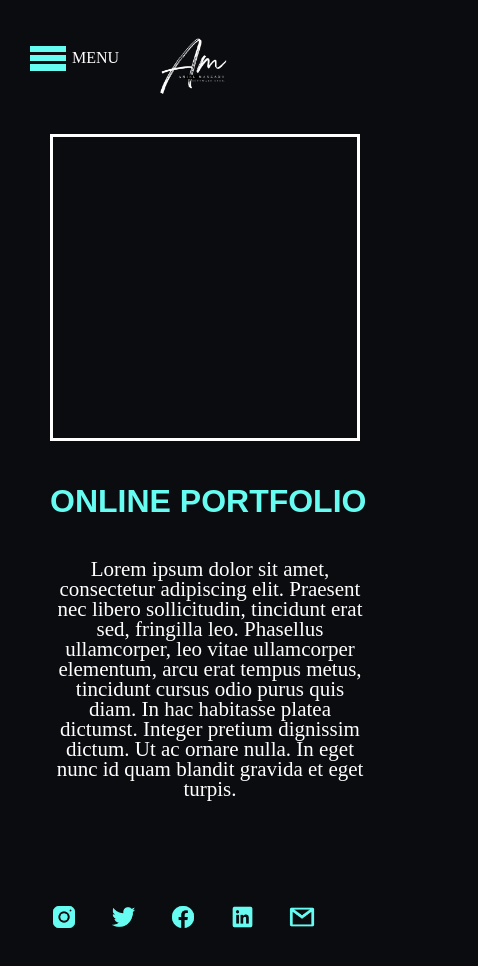
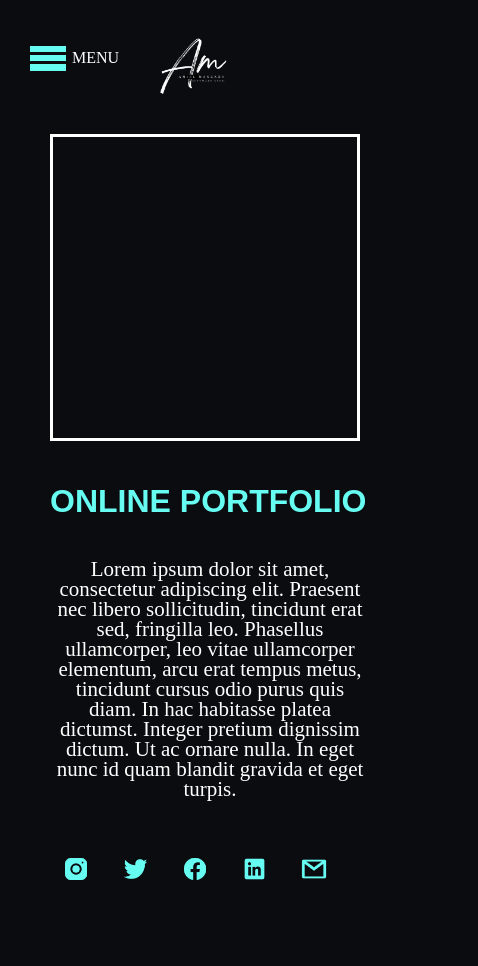
Before and after one commit to rrdot09/portfolio-project, a React (Create React App) app: page / in a window 390 px wide. Shown: the top 966 px of the page, 478 px wide, since content can reach past the window. After the commit the page ends 913 px from the top, so only its background shows below. Built offline with nearby package versions, Linux system fonts and the light colour scheme; a web font is replaced by a local one.

Commit message:
Add Responsive Footer

```diff
--- a/src/components/footer.js
+++ b/src/components/footer.js
@@ -8,7 +8,7 @@ import gmail from '../images/social-icons/gmail.png'
 
 const Footer = () => {
     return (
-        <div className="footer">
+        <div className="footer-container">
             <div className="images-container">
                 <img src={instagram} alt="instagram" className='instagram icon' key={instagram}/>
                 <img src={twitter} alt="twitter" className='twitter icon' key={twitter}/>
--- a/src/styles/index.css
+++ b/src/styles/index.css
@@ -74,6 +74,10 @@ button {
   border-radius: 0px;
 }
 
+.footer-container {
+  text-align: center;
+}
+
 .images-container {
   display: flex;
   align-items: center;
@@ -83,16 +87,18 @@ button {
 }
 
 @media (max-width: 428px) {
+  .images-container {
+    display: flex;
+    align-items: center;
+    justify-content: center;
+    width: 200px;
+    height: 27.86px;
+    margin: 0 auto;
+  }
   .icon {
     width: 27.62px;
     height: 27.86px;
-  }
-  .images-container {
-    width: 200px;
-    height: 27.86px;
-    display: flex;
-    align-items: center;
-    justify-content: space-between;
+    margin: 0 auto;
   }
 }
 .header {
@@ -340,11 +346,11 @@ button {
   .title {
     font-size: 32px;
     line-height: 53px;
-    width: 428px;
     height: 53px;
     display: flex;
     margin-top: 34px;
     margin-bottom: 31px;
+    width: none;
   }
   .description {
     font-size: 21px;
--- a/src/styles/layout/_footer.scss
+++ b/src/styles/layout/_footer.scss
@@ -1,25 +1,27 @@
+.footer-container {
+    text-align: center;
+}
+
 .images-container {
     display: flex;
     align-items: center;
     justify-content: center;
     grid-gap: 2rem;
     margin: 48px 0 51px;
+}
 
-};
 @media (max-width: 428px) {
-
+    .images-container {
+        display: flex;
+        align-items: center;
+        justify-content: center;
+        width: 200px;
+        height: 27.86px;
+        margin: 0 auto;
+    }
     .icon {
         width: 27.62px;
         height: 27.86px;
+        margin: 0 auto;
     }
-
-    .images-container {
-        width: 200px;
-        height: 27.86px;
-        display: flex;
-        align-items: center;
-        justify-content: space-between;
-
-    }
-
 }
--- a/src/styles/layout/_landing.scss
+++ b/src/styles/layout/_landing.scss
@@ -47,11 +47,11 @@
     .title {
         font-size: 32px;
         line-height: 53px;
-        width: 428px;
         height: 53px;
         display: flex;
         margin-top: 34px;
         margin-bottom: 31px;
+        width: none;
     }
     .description {
         font-size: 21px;
```
Also changed, not shown: 1 other file (tests, documents, lock files or other folders).
